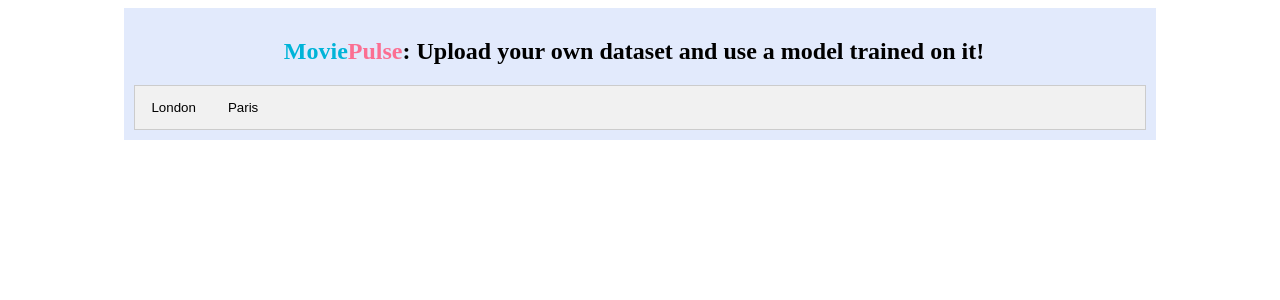
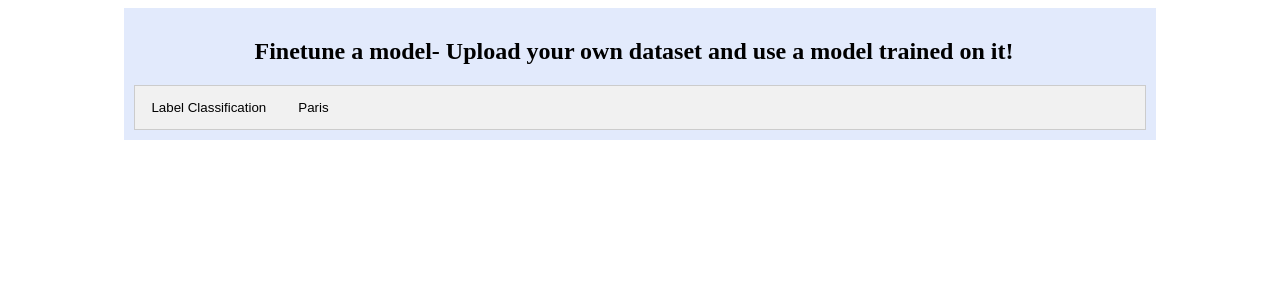
Before and after one commit to Fatekn/Fine-tuning, a Flask app: page / in a window 1280 px wide. Shown: the top 300 px of the page. Run offline with Flask 3, Linux system fonts and the light colour scheme.

Commit message:
Update index.html

```diff
--- a/templates/index.html
+++ b/templates/index.html
@@ -107,9 +107,9 @@
 <body>
 
 <div class = "center">
-<div class='text' align='center'><h2><font color='#00b4d8'>Movie</font><font color='#fb6f92'>Pulse</font>: Upload your own dataset and use a model trained on it! &nbsp;</h2></div>
+<div class='text' align='center'><h2>Finetune a model- Upload your own dataset and use a model trained on it! &nbsp;</h2></div>
 <div class="tab">
-  <button class="tablinks" onclick="openCity(event, 'London')">London</button>
+  <button class="tablinks" onclick="openCity(event, 'London')">Label Classification</button>
   <button class="tablinks" onclick="openCity(event, 'Paris')">Paris</button>
   <!--button class="tablinks" onclick="openCity(event, 'Tokyo')">Tokyo</button-->
 </div>
@@ -122,7 +122,7 @@
 	<br>
 	Please upload your dataset as a .csv for text classification below and click submit.
   </p>
-  <form action="/" method="post" enctype="multipart/form-data"></form>
+  <form action="/" method="post" enctype="multipart/form-data">
   	<label for="input_data1" class='label success'>Data:</label>
   	<input type="file" name="input_data1" accept = ".csv">
 	<button type = "submit">Upload</button>
```
